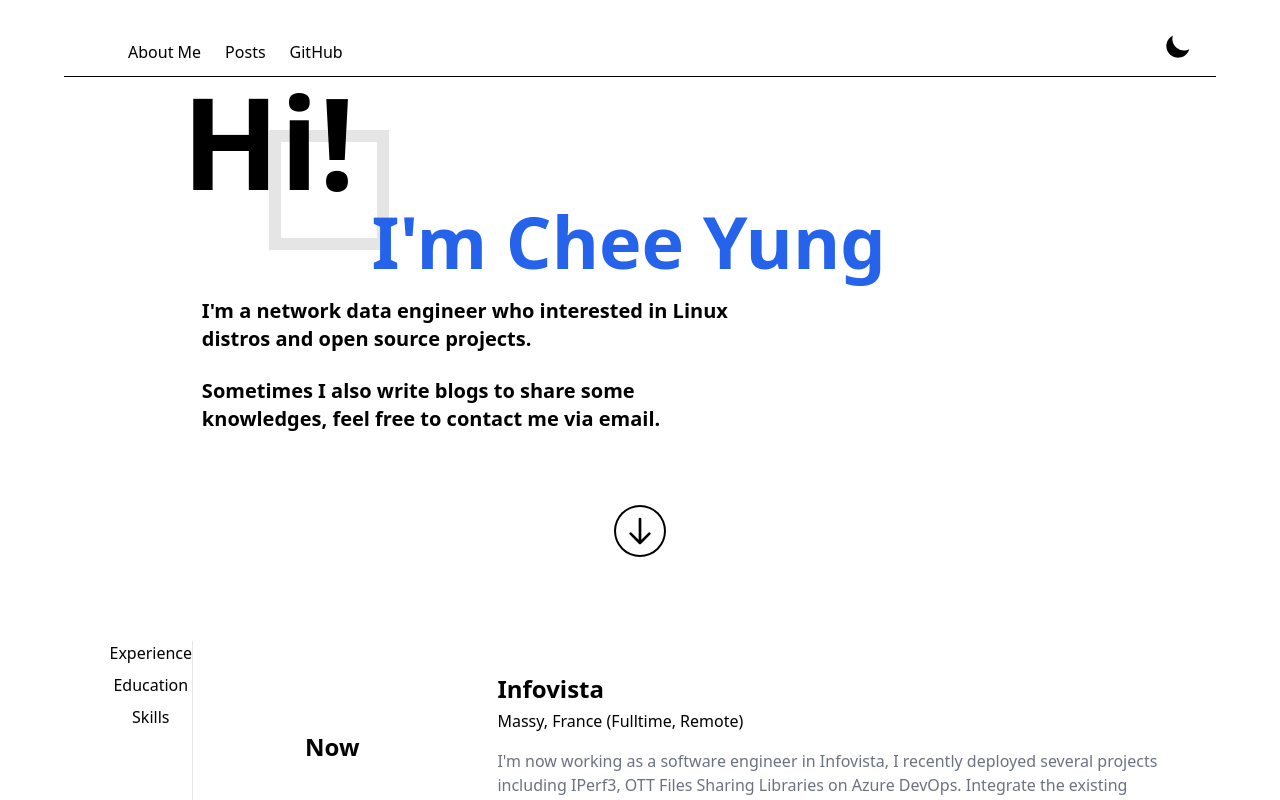
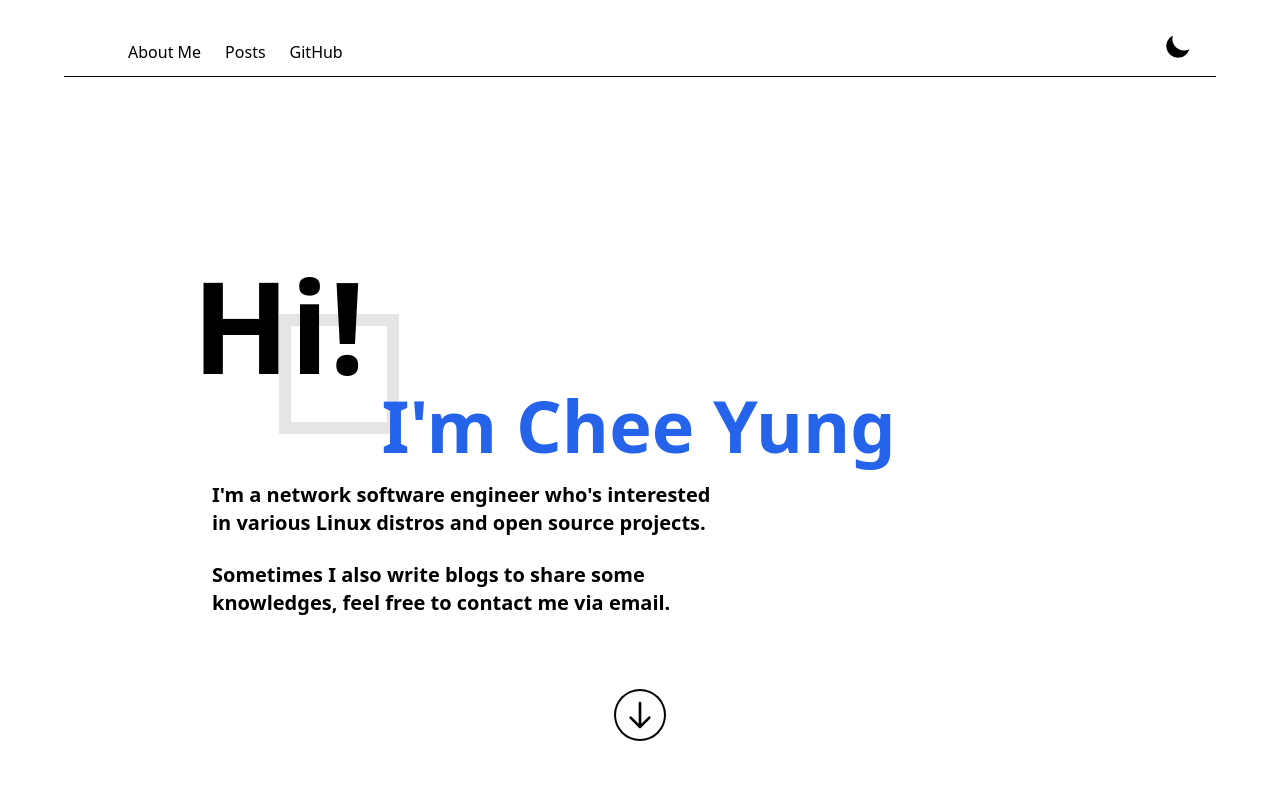
Before and after one commit to pehcy/pehcy.github.io, a Next.js app: page / in a window 1280 px wide. Shown: the top 800 px of the page. Built offline with nearby package versions, Linux system fonts and the light colour scheme.

Commit message:
feat: added dropdown for small device

```diff
--- a/components/activeObserver.tsx
+++ b/components/activeObserver.tsx
@@ -0,0 +1,10 @@
+import React, { useState, useEffect, useRef } from 'react';
+
+export function activeObserver() {
+  new IntersectionObserver(
+    (entries) => {
+
+    },
+    { rootMargin: '0% 0% -80% 0%' }
+  );
+}
--- /dev/null
+++ b/components/dropdown.tsx
@@ -0,0 +1,18 @@
+const Dropdown : React.FC<{isToggled: boolean}> = ({ isToggled }) => {
+  return (
+    <div className={`mx-auto z-10 bg-white rounded w-48 ${isToggled ? 'visible' : 'invisible'}`}>
+      <ul className="flex flex-col">
+        <li>
+          <a href="/" className="block py-2 px-4 hover:bg-gray-400">About Me</a></li>
+        <li>
+          <a href="/" className="block py-2 px-4 hover:bg-gray-400">Posts</a>
+        </li>
+        <li>
+          <a href="/" className="block py-2 px-4 hover:bg-gray-400">GitHub</a>
+        </li>
+      </ul>
+    </div>
+  );
+}
+
+export default Dropdown;
--- a/components/header.tsx
+++ b/components/header.tsx
@@ -1,15 +1,17 @@
 import React, { useState } from 'react';
 import Link from 'next/link';
 import ToggleTheme from './toggleTheme';
+import Dropdown from './dropdown';
 
 const Header = () : JSX.Element => {
-  const [expanded, setExpanded] = useState<boolean>(false);
+  const [isExpanded, setIsExpanded] = useState<boolean>(false);
 
   const handleClick = () : void => {
-    setExpanded(!expanded);
+    setIsExpanded(!isExpanded);
   };
 
   return (
+    <div className="flex flex-col">
       <header className="sticky top-0 w-full z-50">
         <div className="flex items-center justify-between
           max-w-6xl mx-auto sm:px-6 px-4 pb-1 pt-5
@@ -21,7 +23,7 @@ const Header = () : JSX.Element => {
             mr-auto outline-none"
           >
             <svg
-            className={`w-6 h-6 ${expanded ? 'rotate-90' : 'transform-none'} transition-all`}
+              className={`w-6 h-6 ${isExpanded ? 'rotate-90' : 'transform-none'} transition-all`}
               fill="none"
               stroke="currentColor"
               viewBox="0 0 24 24"
@@ -51,6 +53,8 @@ const Header = () : JSX.Element => {
           <ToggleTheme />
         </div>
       </header>
+      <Dropdown isToggled={isExpanded} />
+    </div>
   );
 }
 
--- a/components/hero.tsx
+++ b/components/hero.tsx
@@ -2,8 +2,9 @@ const boxTranslateStyle: React.CSSProperties = {
   transform: 'matrix(6, 0, 0, 6, 137, -97)',
 };
 
-export default (): JSX.Element => (
-  <>
+export default (): JSX.Element => {
+  return (
+    <div className="h-screen p-16">
       <div className="flex sm:flex-row flex-row z-40">
         <h1 className="text-9xl font-bold z-40">Hi!</h1>
         <h4 className="text-7xl font-semibold text-blue-600/100 sm:pt-[8rem] px-4 z-10">I'm Chee Yung</h4>
@@ -14,8 +15,9 @@ export default (): JSX.Element => (
         style={boxTranslateStyle}
       />
       <div className="font-semibold text-xl pl-5 w-3/5">
-      <p className="pb-6">I'm a network data engineer who interested in
-      Linux distros and open source projects.
+        <p className="pb-6">
+          I'm a network software engineer who's interested
+          in various Linux distros and open source projects.
         </p>
         <p>
           Sometimes I also write blogs to share some knowledges,
@@ -39,5 +41,6 @@ export default (): JSX.Element => (
           </svg>
         </div>
       </div>
-  </>
-)
+    </div>
+  );
+}
--- a/components/layout.tsx
+++ b/components/layout.tsx
@@ -1,7 +1,7 @@
 import React, { ReactNode } from 'react';
 
 interface Props {
-  children: ReactNode
+  children: JSX.Element | JSX.Element[]
 }
 
 const Layout : React.FC<Props> = ({ children } : Props) => {
--- a/package.json
+++ b/package.json
@@ -9,6 +9,9 @@
     "lint": "next lint"
   },
   "dependencies": {
+    "@mdx-js/loader": "^2.1.1",
+    "@next/mdx": "^12.1.6",
+    "@types/mdx": "^2.0.2",
     "autoprefixer": "^10.4.7",
     "next": "12.1.6",
     "postcss": "^8.4.13",
--- a/pages/index.tsx
+++ b/pages/index.tsx
@@ -3,8 +3,11 @@ import About from '../components/about';
 import Header from '../components/header';
 import Layout from '../components/layout';
 import Hero from '../components/hero';
+import { useState } from 'react';
 
 const Home : NextPage = () => {
+  const [y, setY] = useState<number>(0);
+
   return (
     <Layout>
       <Header />
@@ -13,10 +16,10 @@ const Home : NextPage = () => {
       </div>
       <div className="mx-auto md:max-w-full flex">
         <nav className="w-auto h-full sticky top-[15.5rem]">
-          <ul className="overflow-hidden flex flex-col items-center">
-            <span className="pb-2">Experience</span>
-            <span className="pb-2">Education</span>
-            <span className="pb-2">Skills</span>
+          <ul className="overflow-hidden font-semibold flex flex-col items-center">
+            <span className="pb-2 pr-5">Experience</span>
+            <span className="pb-2 pr-5">Education</span>
+            <span className="pb-2 pr-5">Skills</span>
           </ul>
         </nav>
         <About />
```
Also changed, not shown: 1 other file (tests, documents, lock files or other folders). Lines whose indentation alone changed are shown as unchanged.
